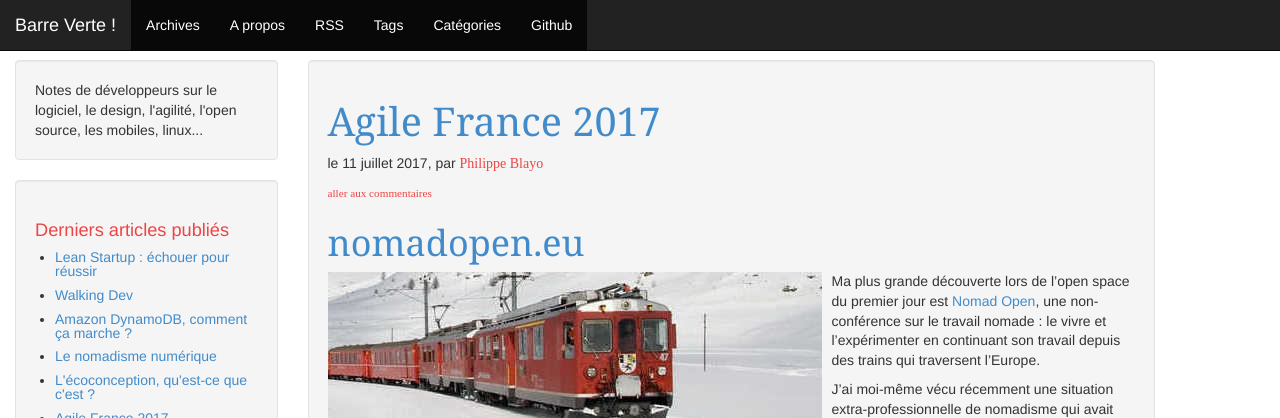
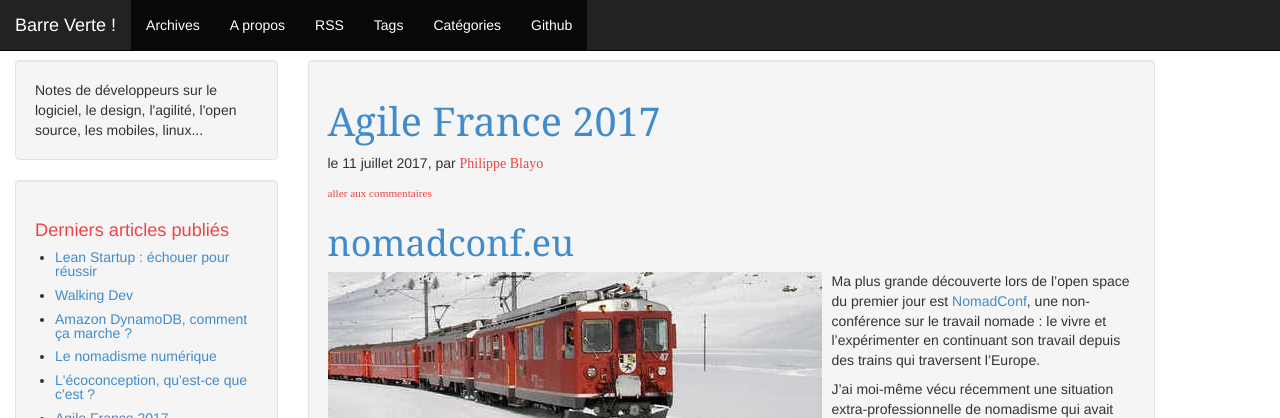
Before and after one commit to MichaelBitard/barreverte.github.io, a Jekyll site: the page built from _posts/2017-07-11-agile-france-2017.md, in a window 1280 px wide and 900 px high. Shown: the top 418 px of the window. Built offline with Jekyll 4.4.1, drawn with Linux system fonts in a browser that asks for light colours; comment, search, counter and statistics services are not loaded.

Commit message:
Met à jour noms & url après renomages

```diff
--- a/_posts/2017-07-11-agile-france-2017.md
+++ b/_posts/2017-07-11-agile-france-2017.md
@@ -15,9 +15,9 @@ comments: true
 ---
 
 
-# [nomadopen.eu](http://nomadopen.eu)
+# [nomadconf.eu](http://nomadconf.eu)
 
-<img class="left" alt="La non-conférence Nomad Open devrait traverser en train des zones montagneuses" src="/images/train_small.jpg"/>Ma plus grande découverte lors de l'open space du premier jour est [Nomad Open](http://nomadopen.eu), une non-conférence sur le travail nomade : le vivre et l'expérimenter en continuant son travail depuis des trains qui traversent l'Europe.
+<img class="left" alt="La non-conférence NomadConf devrait traverser en train des zones montagneuses" src="/images/train_small.jpg"/>Ma plus grande découverte lors de l'open space du premier jour est [NomadConf](http://nomadconf.eu), une non-conférence sur le travail nomade : le vivre et l'expérimenter en continuant son travail depuis des trains qui traversent l'Europe.
 
 J'ai moi-même vécu récemment une situation extra-professionnelle de nomadisme qui avait provoqué beaucoup d'incompréhensions et de malentendus :
 
@@ -39,7 +39,7 @@ Une situation qui ne devrait plus se reproduire puisque ce même 15 juin 2017 en
 
 Comment mettre en oeuvre l'auto-organisation dans une bulle hébergée au sein d'une bureaucratie ? C'est le défi que tentent de relever les membres de beta.gouv.fr, l'incubateur des startups d'état. Deux éléments qui m'ont marqués :
 
-- Trouver comment obtenir un badge est tellement difficile que la page [wiki](https://github.com/sgmap/beta.gouv.fr/wiki/Bienvenue#badge) de l'incubateur a été utilisée par un nouvel arrivant d'une autre entité qui était tombé dessus par hasard. Une fois éprouvée, la procédure a été automatisée dans un [robot](https://github.com/sgmap/betaGouvBot/blob/master/lib/betagouvbot/badge_request.rb) sur slack (il s'agit juste d'un [mail](https://github.com/sgmap/betaGouvBot/blob/master/data/mail_badge.md) a envoyer à la bonne personne avec les bonnes informations)
+- Trouver comment obtenir un badge est tellement difficile que la page [wiki](https://github.com/betagouv/beta.gouv.fr/wiki/Bienvenue#badge) de l'incubateur a été utilisée par un nouvel arrivant d'une autre entité qui était tombé dessus par hasard. Une fois éprouvée, la procédure a été automatisée dans un [robot](https://github.com/betagouv/betaGouvBot/blob/master/lib/betagouvbot/badge_request.rb) sur slack (il s'agit juste d'un [mail](https://github.com/betagouv/betaGouvBot/blob/master/data/mail_badge.md) a envoyer à la bonne personne avec les bonnes informations)
 
 - La moitié des échanges sur slack restent privés. L'orateur, Matti Schneider, indiquait que les membres s'auto-censurent en pensant que la conversation n'intéressera pas d'autres personnes. Il s'agit d'un filtrage à priori alors que le filtrage devrait se faire à posteriori pour éviter de recréer une hiérarchie liée à la détention de certaines informations.
 
```
